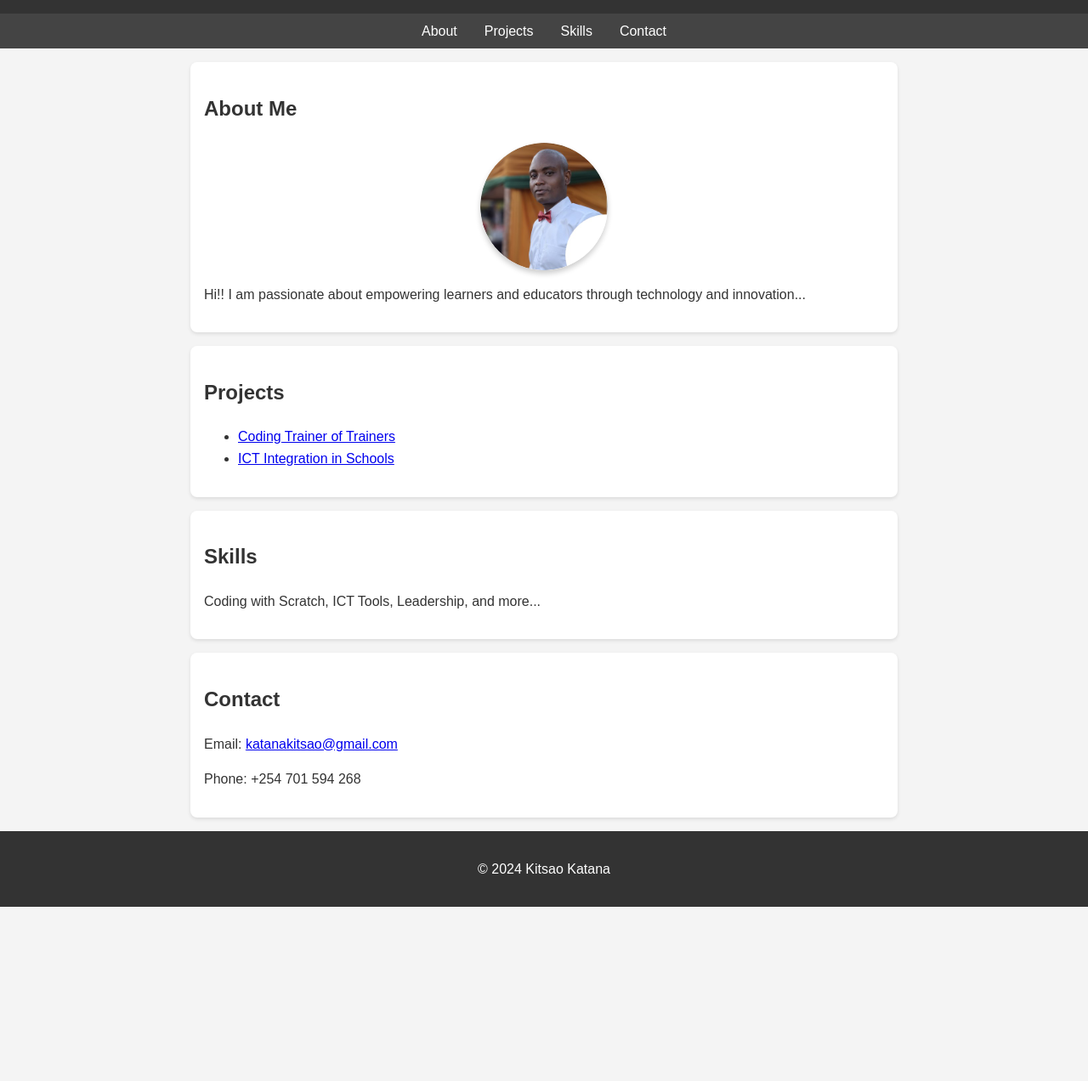
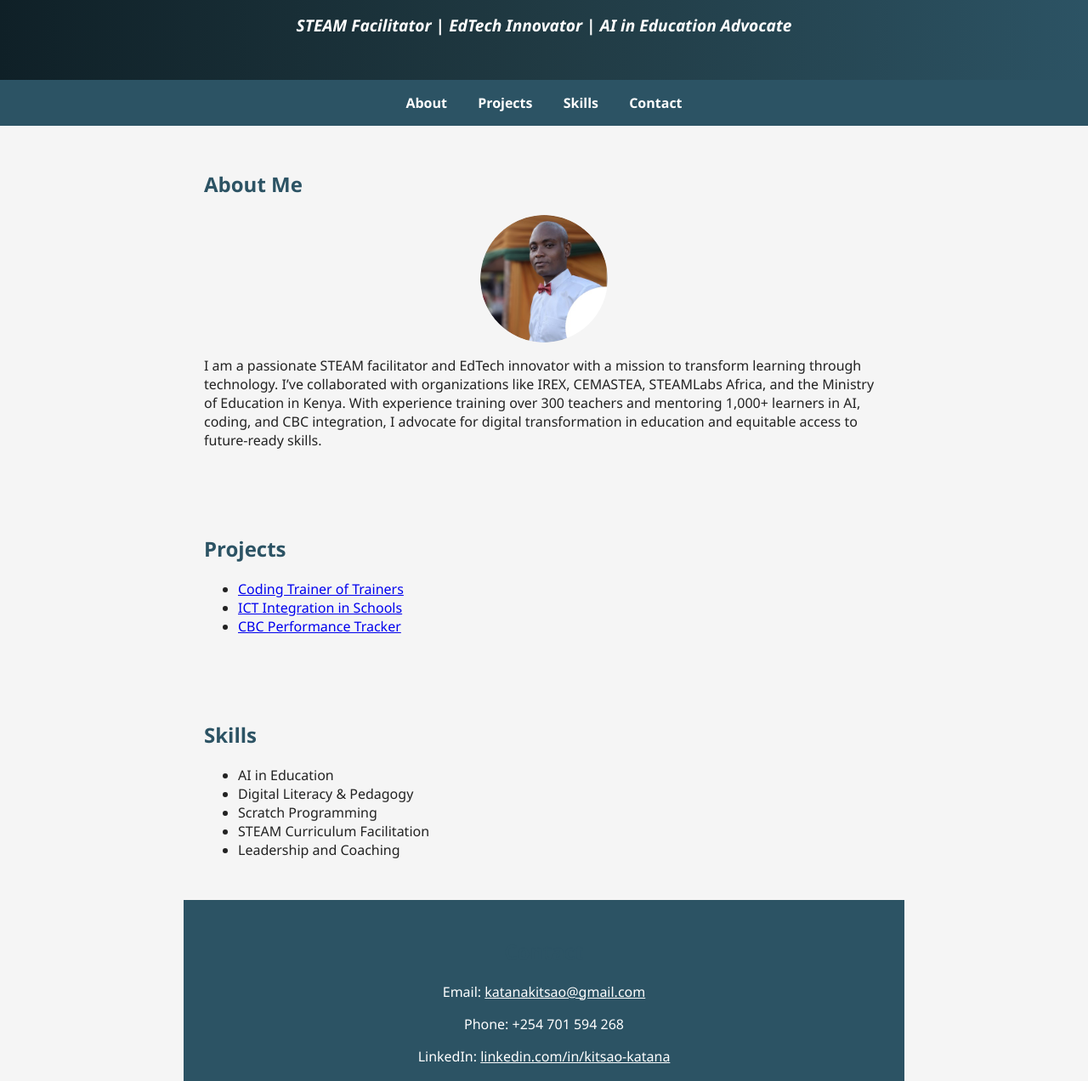
Before and after one commit to Katana-alt/kitsao-Portfolio, a plain HTML site: page index.html in a window 1280 px wide. Shown: the part 125-1397 px from the top of the page at 85% size. Before the commit the page ends 1192 px from the top, so only its background shows below. Drawn offline with Linux system fonts and the light colour scheme.

Commit message:
index.html

```diff
--- a/index.html
+++ b/index.html
@@ -1,46 +1,124 @@
-
 <!DOCTYPE html>
 <html lang="en">
 <head>
-    <meta charset="UTF-8">
-    <meta name="viewport" content="width=device-width, initial-scale=1.0">
-    <title>Kitsao Katana - Portfolio</title>
-    <link rel="stylesheet" href="styles.css">
+  <meta charset="UTF-8" />
+  <meta name="viewport" content="width=device-width, initial-scale=1.0" />
+  <title>Kitsao Katana | Portfolio</title>
+  <style>
+    body {
+      font-family: 'Segoe UI', sans-serif;
+      margin: 0;
+      padding: 0;
+      background: #f5f5f5;
+      color: #222;
+    }
+    header {
+      background: linear-gradient(to right, #0f2027, #203a43, #2c5364);
+      color: white;
+      padding: 2rem 1rem;
+      text-align: center;
+    }
+    header h1 {
+      margin: 0;
+      font-size: 2.5rem;
+    }
+    header p {
+      margin-top: 0.5rem;
+      font-size: 1.2rem;
+      font-style: italic;
+    }
+    nav {
+      background: #2c5364;
+      padding: 1rem;
+      text-align: center;
+    }
+    nav a {
+      color: white;
+      margin: 0 1rem;
+      text-decoration: none;
+      font-weight: bold;
+    }
+    .section {
+      padding: 2rem 1rem;
+      max-width: 800px;
+      margin: auto;
+    }
+    .section h2 {
+      color: #2c5364;
+    }
+    .profile-photo {
+      width: 150px;
+      border-radius: 50%;
+      display: block;
+      margin: 1rem auto;
+    }
+    footer {
+      background: #203a43;
+      color: white;
+      text-align: center;
+      padding: 1rem;
+    }
+    .contact {
+      background: #2c5364;
+      color: white;
+      padding: 1.5rem;
+      text-align: center;
+    }
+    .contact a {
+      color: #fff;
+      text-decoration: underline;
+    }
+  </style>
 </head>
 <body>
   <header>
-        <h1>Kitsao Kazungu Katana</h1>
-        <p> Web developer | Educator|ICT Specialist | Master Trainer</p>
+    <h1>Kitsao Katana</h1>
+    <p>Empowering Learning Through Innovation</p>
+    <p><strong>STEAM Facilitator | EdTech Innovator | AI in Education Advocate</strong></p>
   </header>
+
   <nav>
     <a href="#about">About</a>
     <a href="#projects">Projects</a>
     <a href="#skills">Skills</a>
     <a href="#contact">Contact</a>
   </nav>
-    <section id="about">
+
+  <section class="section" id="about">
     <h2>About Me</h2>
     <img src="Picture1.jpg" alt="Kitsao Katana" class="profile-photo">
-        <p> Hi!! I am passionate about empowering learners and educators through technology and innovation...</p>
+    <p>I am a passionate STEAM facilitator and EdTech innovator with a mission to transform learning through technology. I’ve collaborated with organizations like IREX, CEMASTEA, STEAMLabs Africa, and the Ministry of Education in Kenya. With experience training over 300 teachers and mentoring 1,000+ learners in AI, coding, and CBC integration, I advocate for digital transformation in education and equitable access to future-ready skills.</p>
   </section>
-    <section id="projects">
+
+  <section class="section" id="projects">
     <h2>Projects</h2>
     <ul>
       <li><a href="https://github.com/Katana-alt/Coding-Trainer-Project">Coding Trainer of Trainers</a></li>
       <li><a href="https://github.com/Katana-alt/ICT-Integration">ICT Integration in Schools</a></li>
+      <li><a href="https://github.com/Katana-alt/CBC-Performance-Tracker">CBC Performance Tracker</a></li>
     </ul>
   </section>
-    <section id="skills">
+
+  <section class="section" id="skills">
     <h2>Skills</h2>
-        <p>Coding with Scratch, ICT Tools, Leadership, and more...</p>
+    <ul>
+      <li>AI in Education</li>
+      <li>Digital Literacy & Pedagogy</li>
+      <li>Scratch Programming</li>
+      <li>STEAM Curriculum Facilitation</li>
+      <li>Leadership and Coaching</li>
+    </ul>
   </section>
-    <section id="contact">
+
+  <section class="section contact" id="contact">
     <h2>Contact</h2>
     <p>Email: <a href="mailto:katanakitsao@gmail.com">katanakitsao@gmail.com</a></p>
     <p>Phone: +254 701 594 268</p>
+    <p>LinkedIn: <a href="https://www.linkedin.com/in/kitsao-katana-089b4bb7/" target="_blank">linkedin.com/in/kitsao-katana</a></p>
   </section>
+
   <footer>
-        <p>&copy; 2024 Kitsao Katana</p>
+    <p>&copy; 2025 Kitsao Katana</p>
   </footer>
 </body>
 </html>
```
Lines whose indentation alone changed are shown as unchanged.
